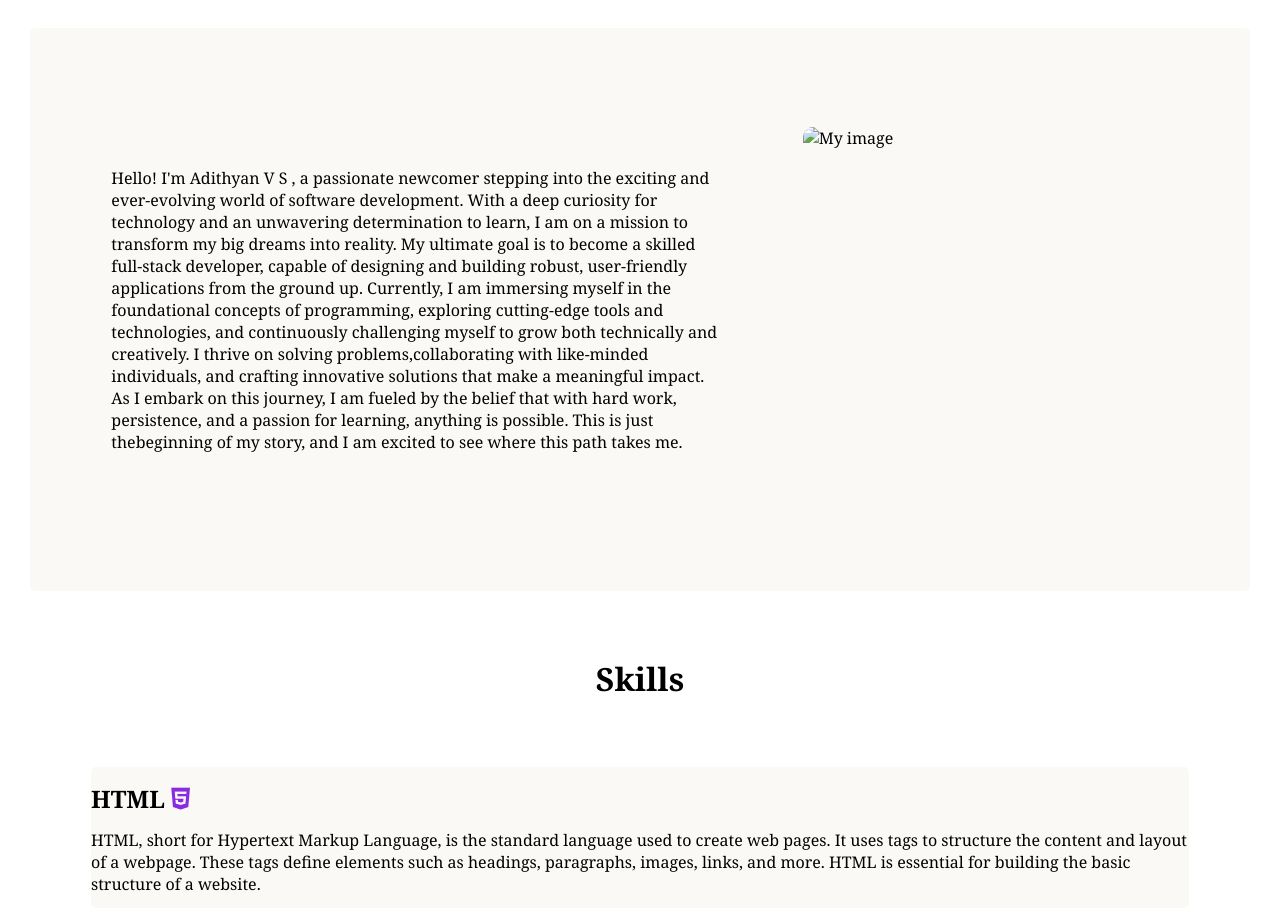
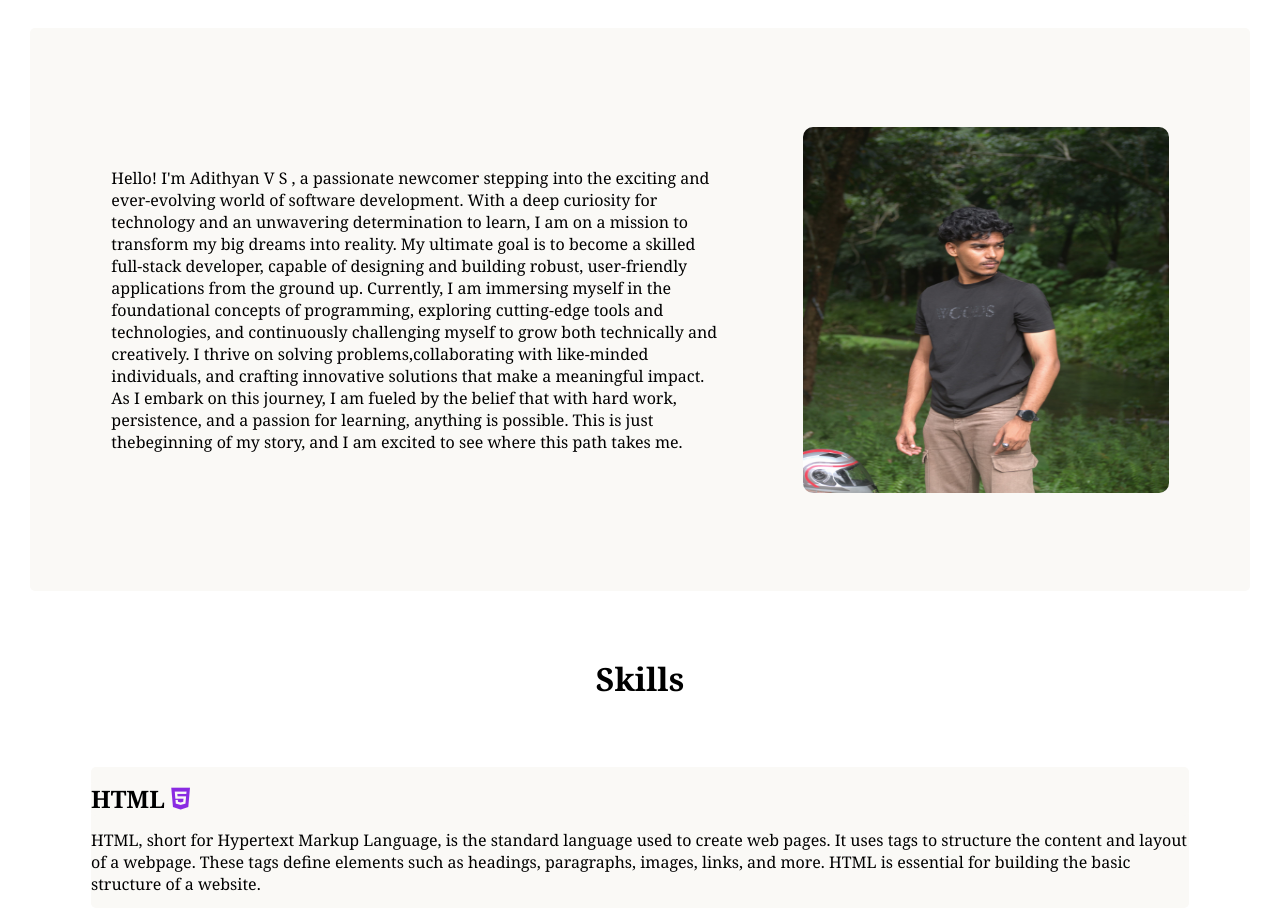
Before and after one commit to Adithyanvshaju/myprofile, a plain HTML site: page index.html in a window 1280 px wide. Shown: the part 880-1804 px from the top of the page. Drawn offline with Linux system fonts and the light colour scheme.

Commit message:
Update index.html

```diff
--- a/index.html
+++ b/index.html
@@ -69,7 +69,7 @@
                     excited to see where this path takes me.</p>
 
 
-                <img src="image2.jpeg/image.jpeg" alt="My image" class="my-image">
+                <img src="image.jpeg" alt="My image" class="my-image">
             </div>
         </div>
         <div id="skill-page">
```
